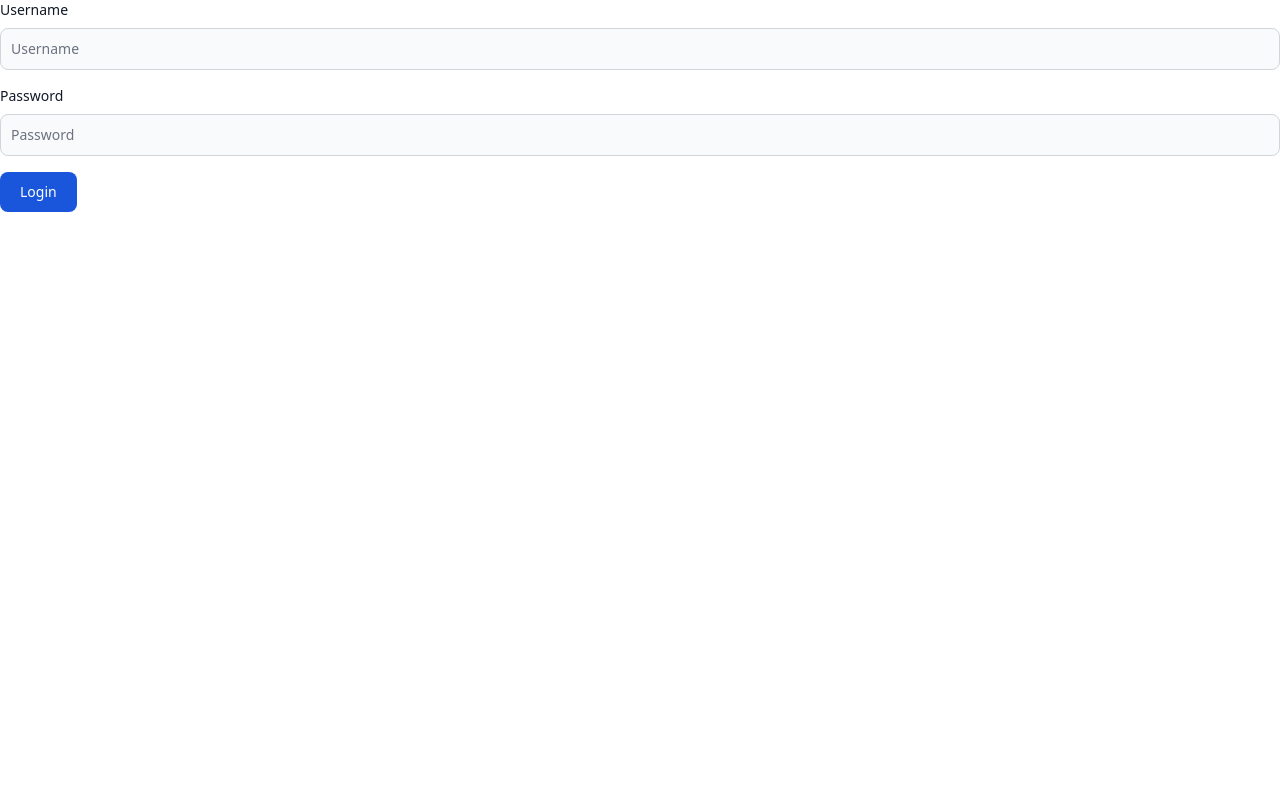
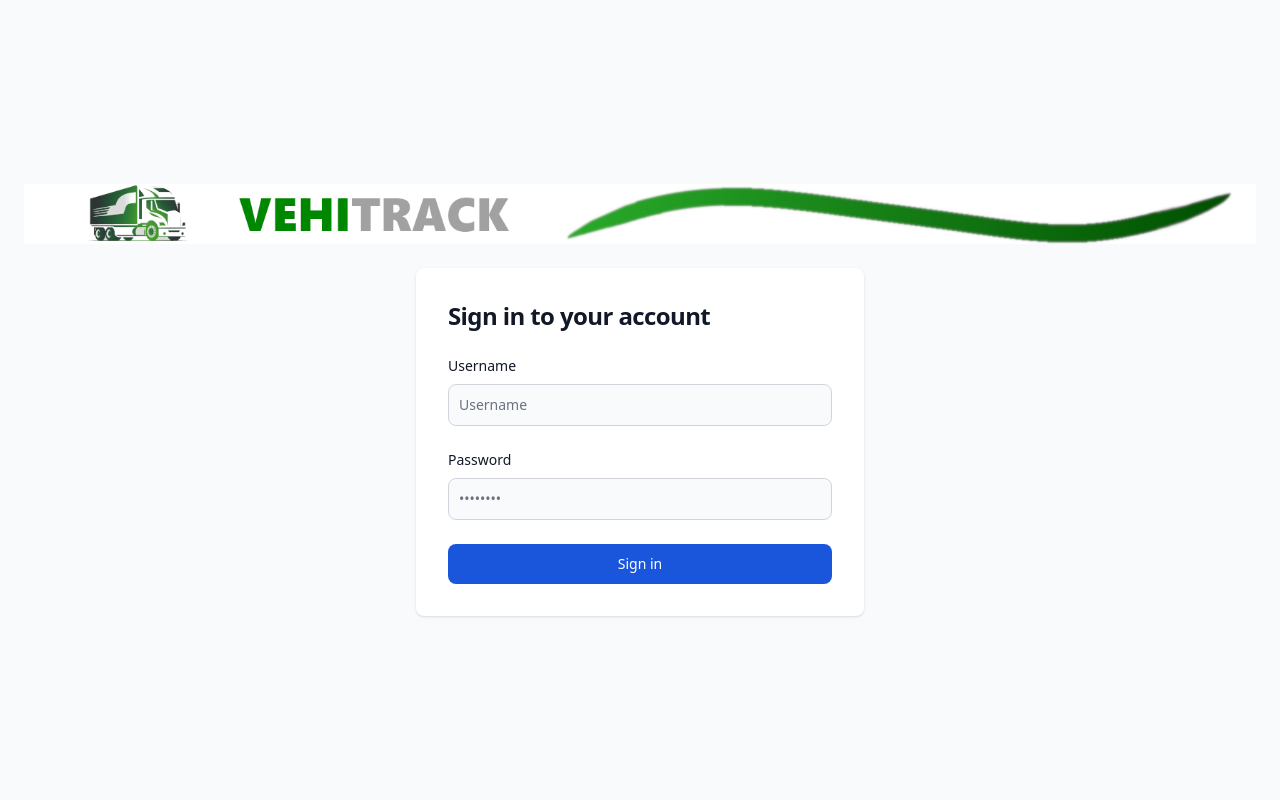
Before and after one commit to tashu98/vehitrackdjango, a Django app: page /login/ in a window 1280 px wide. Run offline with Django 4.2, Linux system fonts and the light colour scheme; style sheets or scripts are compiled from the project's sources; some libraries are stand-ins or nearby versions.

Commit message:
Styled login view

```diff
--- a/templates/registration/login.html
+++ b/templates/registration/login.html
@@ -1,23 +1,29 @@
 {% extends "_base.html" %}
+{% load static %}
 {% block body %}
-<form method="post">
-    {% csrf_token %}
-    <div class="grid gap-4 mb-4 grid-cols-2">
-        <div class="col-span-2">
-            <label for="username" class="block mb-2 text-sm font-medium text-gray-900 dark:text-white">Username</label>
-            <input type="text" name="username" id="username"
-                   class="bg-gray-50 border border-gray-300 text-gray-900 text-sm rounded-lg focus:ring-primary-600 focus:border-primary-600 block w-full p-2.5 dark:bg-gray-600 dark:border-gray-500 dark:placeholder-gray-400 dark:text-white dark:focus:ring-primary-500 dark:focus:border-primary-500"
-                   placeholder="Username" required="">
-        </div>
-        <div class="col-span-2">
-            <label for="password" class="block mb-2 text-sm font-medium text-gray-900 dark:text-white">Password</label>
-            <input type="password" name="password" id="password"
-                   class="bg-gray-50 border border-gray-300 text-gray-900 text-sm rounded-lg focus:ring-primary-600 focus:border-primary-600 block w-full p-2.5 dark:bg-gray-600 dark:border-gray-500 dark:placeholder-gray-400 dark:text-white dark:focus:ring-primary-500 dark:focus:border-primary-500"
-                   placeholder="Password" required="">
-        </div>
-    </div>
-    <button type="submit" name="logIn" class="text-white inline-flex items-center bg-blue-700 hover:bg-blue-800 focus:ring-4 focus:outline-none focus:ring-blue-300 font-medium rounded-lg text-sm px-5 py-2.5 text-center dark:bg-blue-600 dark:hover:bg-blue-700 dark:focus:ring-blue-800">
-        Login
-    </button>
-</form>
+<section class="bg-gray-50 dark:bg-gray-900">
+  <div class="flex flex-col items-center justify-center px-6 py-8 mx-auto md:h-screen lg:py-0">
+      <a href="#" class="flex items-center mb-6 text-2xl font-semibold text-gray-900 dark:text-white">
+          <img class="mr-2" src="{% static 'images/logokoniec.png' %}" alt="logo">
+      </a>
+      <div class="w-full bg-white rounded-lg shadow dark:border md:mt-0 sm:max-w-md xl:p-0 dark:bg-gray-800 dark:border-gray-700">
+          <div class="p-6 space-y-4 md:space-y-6 sm:p-8">
+              <h1 class="text-xl font-bold leading-tight tracking-tight text-gray-900 md:text-2xl dark:text-white">
+                  Sign in to your account
+              </h1>
+              <form class="space-y-4 md:space-y-6" action="#">
+                  <div>
+                      <label for="email" class="block mb-2 text-sm font-medium text-gray-900 dark:text-white">Username</label>
+                      <input type="text" name="username" id="username" class="bg-gray-50 border border-gray-300 text-gray-900 sm:text-sm rounded-lg focus:ring-primary-600 focus:border-primary-600 block w-full p-2.5 dark:bg-gray-700 dark:border-gray-600 dark:placeholder-gray-400 dark:text-white dark:focus:ring-blue-500 dark:focus:border-blue-500" placeholder="Username" required="">
+                  </div>
+                  <div>
+                      <label for="password" class="block mb-2 text-sm font-medium text-gray-900 dark:text-white">Password</label>
+                      <input type="password" name="password" id="password" placeholder="••••••••" class="bg-gray-50 border border-gray-300 text-gray-900 sm:text-sm rounded-lg focus:ring-primary-600 focus:border-primary-600 block w-full p-2.5 dark:bg-gray-700 dark:border-gray-600 dark:placeholder-gray-400 dark:text-white dark:focus:ring-blue-500 dark:focus:border-blue-500" required="">
+                  </div>
+                  <button type="submit" class="w-full text-white bg-blue-700 hover:bg-blue-800 focus:ring-4 focus:outline-none focus:ring-primary-300 font-medium rounded-lg text-sm px-5 py-2.5 text-center dark:bg-primary-600 dark:hover:bg-primary-700 dark:focus:ring-primary-800">Sign in</button>
+              </form>
+          </div>
+      </div>
+  </div>
+</section>
 {% endblock body %}
```
